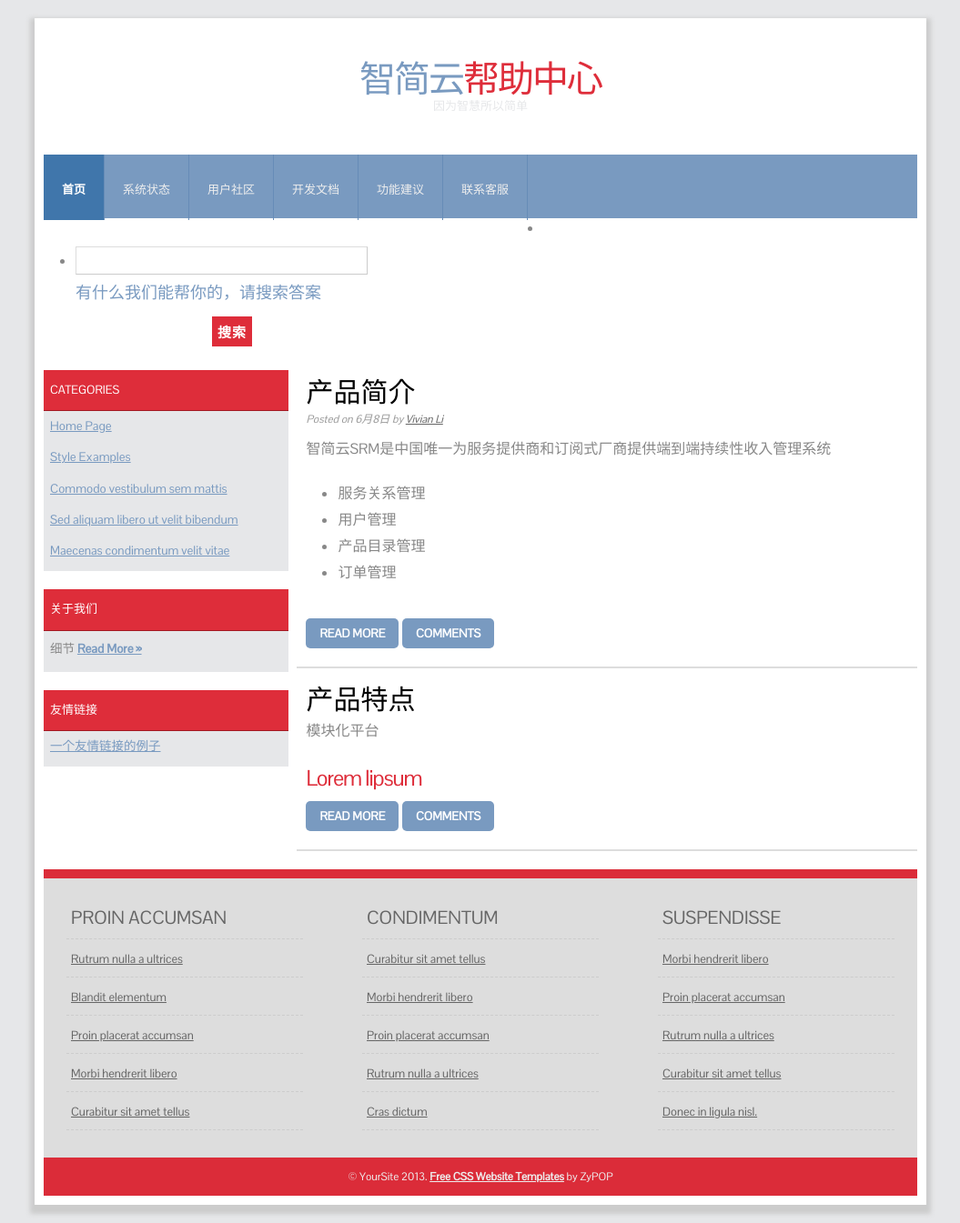
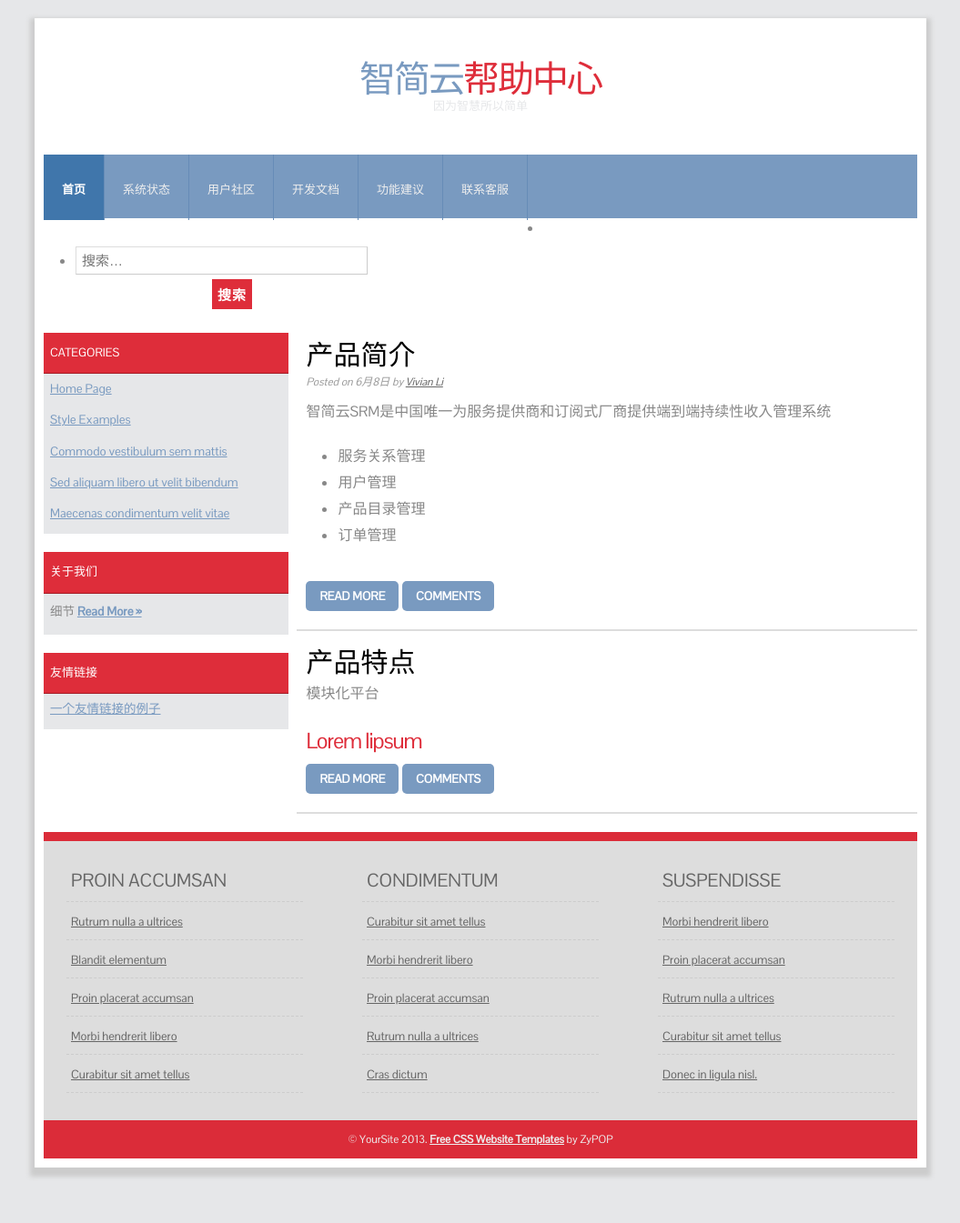
Before and after one commit to dreampivot/slipscloud.github.io, a Jekyll site: the page help/help-index.html, which Jekyll copies as it is, in a window 1280 px wide. Shown: the whole page at 91% size, without its empty margins (112-1167 px from the left). Built offline with Jekyll 4.4.1, drawn with Linux system fonts in a browser that asks for light colours; after the commit the page ends 1304 px from its top, so only the background shows below that.

Commit message:
Create help-index.html

```diff
--- a/help/help-index.html
+++ b/help/help-index.html
@@ -32,9 +32,10 @@
                     	<li class="text">
                             <form method="get" class="searchform" action="#" >
                                 <p>
-                                    <input type="text" size="32" value="" name="s" class="s" />
+
+		                 <input type="search" class="search-field" placeholder="搜索&hellip;" value="" name="s"  size="32"/>
                                 </p>
-				<h4>有什么我们能帮你的，请搜索答案</h4>
+
 				 <p><input name="send" style="margin-left: 150px;" class="formbutton" value="搜索" type="submit" /
 
 			</li>
```
